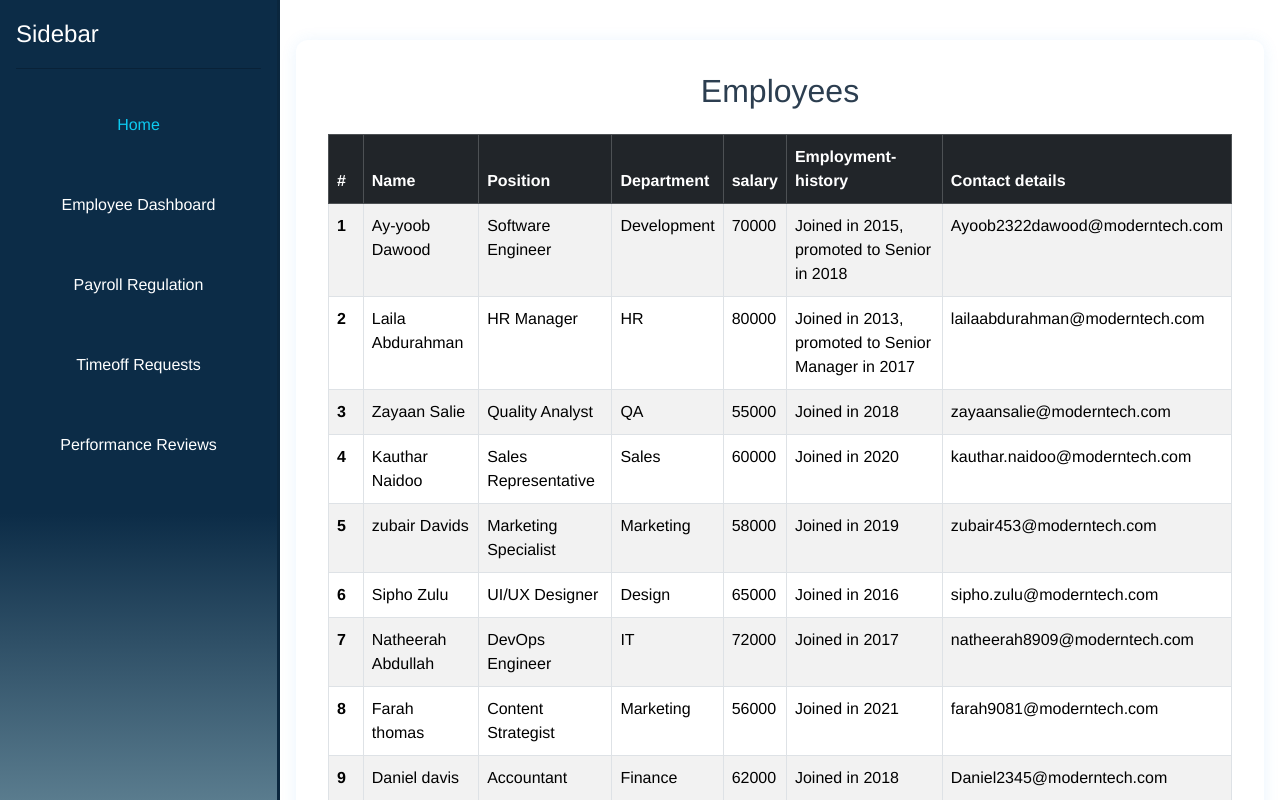
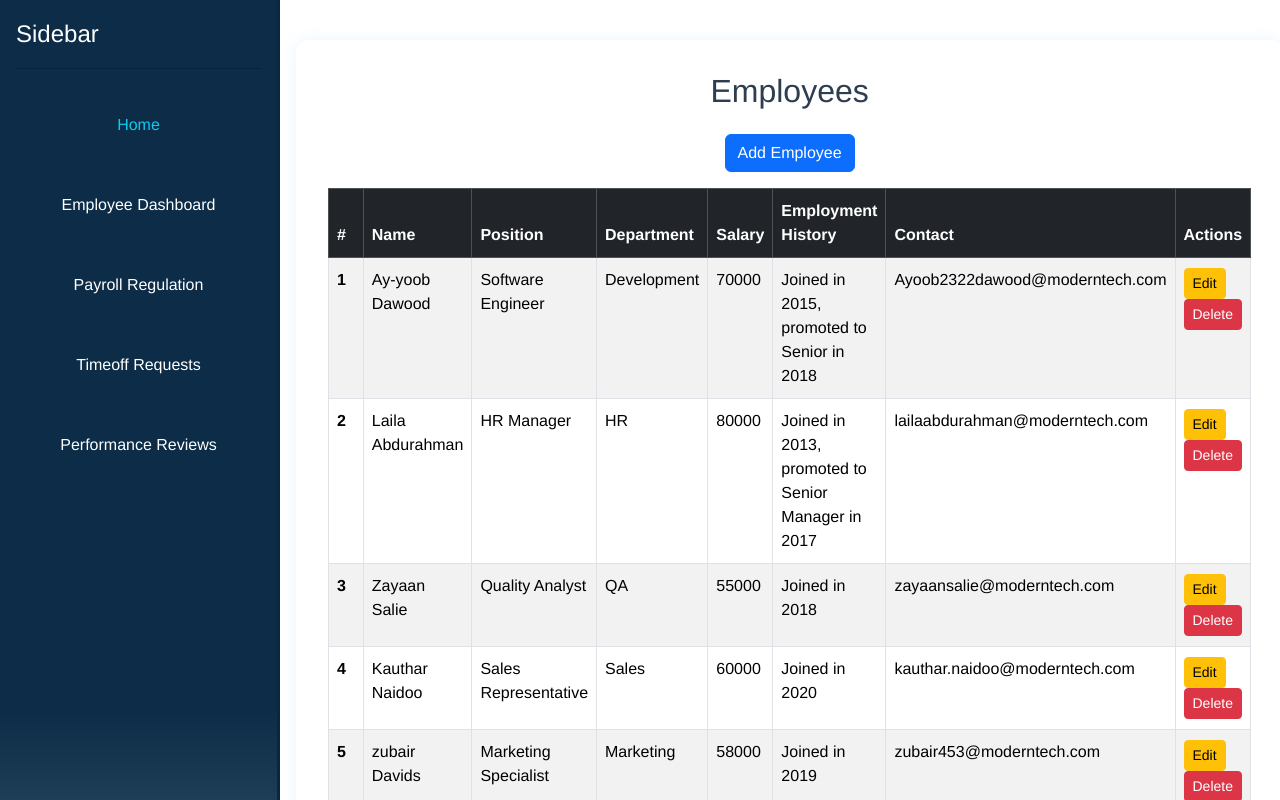
Before and after one commit to Ay-yoobD/Module_1_Proj, a Vue app: page /employees in a window 1280 px wide. Shown: the top 800 px of the page. Built offline with nearby package versions, Linux system fonts and the light colour scheme.

Commit message:
Updated EmployeeView, added more functionality

```diff
--- a/src/views/EmployeeView.vue
+++ b/src/views/EmployeeView.vue
@@ -1,30 +1,86 @@
 <template>
   <div class="container mt-4">
     <h2 class="mb-4">Employees</h2>
+
+    <!-- Add Button -->
+    <button class="btn btn-primary mb-3" @click="openAddModal">Add Employee</button>
+
+    <!-- Employees Table -->
     <table class="table table-striped table-bordered">
       <thead class="table-dark">
         <tr>
-          <th scope="col">#</th>
-          <th scope="col">Name</th>
-          <th scope="col">Position</th>
-          <th scope="col">Department</th>
-          <th scope="col">salary</th>
-          <th scope="col">Employment-history</th>
-          <th scope="col">Contact details</th>
+          <th>#</th>
+          <th>Name</th>
+          <th>Position</th>
+          <th>Department</th>
+          <th>Salary</th>
+          <th>Employment History</th>
+          <th>Contact</th>
+          <th>Actions</th>
         </tr>
       </thead>
       <tbody>
-        <tr v-for="emp in employees" :key="emp.id">
-          <th scope="row">{{ emp.id }}</th>
+        <tr v-for="(emp, index) in employees" :key="emp.id">
+          <th>{{ emp.id }}</th>
           <td>{{ emp.name }}</td>
           <td>{{ emp.position }}</td>
           <td>{{ emp.department }}</td>
           <td>{{ emp.salary }}</td>
           <td>{{ emp.employmentHistory }}</td>
           <td>{{ emp.contact }}</td>
+          <td>
+            <button class="btn btn-sm btn-warning me-2" @click="openEditModal(emp, index)">Edit</button>
+            <button class="btn btn-sm btn-danger" @click="deleteEmployee(index)">Delete</button>
+          </td>
         </tr>
       </tbody>
     </table>
+
+    <!-- Modal -->
+    <div class="modal fade" id="employeeModal" tabindex="-1" aria-labelledby="employeeModalLabel" aria-hidden="true" ref="modal">
+      <div class="modal-dialog modal-lg">
+        <div class="modal-content">
+          <div class="modal-header">
+            <h5 class="modal-title" id="employeeModalLabel">{{ isEdit ? 'Edit Employee' : 'Add Employee' }}</h5>
+            <button type="button" class="btn-close" data-bs-dismiss="modal"></button>
+          </div>
+          <div class="modal-body">
+            <form @submit.prevent="saveEmployee">
+              <div class="row g-3">
+                <div class="col-md-6">
+                  <label class="form-label">Name</label>
+                  <input v-model="form.name" type="text" class="form-control" required>
+                </div>
+                <div class="col-md-6">
+                  <label class="form-label">Position</label>
+                  <input v-model="form.position" type="text" class="form-control" required>
+                </div>
+                <div class="col-md-6">
+                  <label class="form-label">Department</label>
+                  <input v-model="form.department" type="text" class="form-control" required>
+                </div>
+                <div class="col-md-6">
+                  <label class="form-label">Salary</label>
+                  <input v-model="form.salary" type="number" class="form-control" required>
+                </div>
+                <div class="col-md-12">
+                  <label class="form-label">Employment History</label>
+                  <input v-model="form.employmentHistory" type="text" class="form-control">
+                </div>
+                <div class="col-md-12">
+                  <label class="form-label">Contact</label>
+                  <input v-model="form.contact" type="email" class="form-control" required>
+                </div>
+              </div>
+              <div class="mt-3">
+                <button type="submit" class="btn btn-success">{{ isEdit ? 'Update' : 'Add' }}</button>
+                <button type="button" class="btn btn-secondary" data-bs-dismiss="modal">Cancel</button>
+              </div>
+            </form>
+          </div>
+        </div>
+      </div>
+    </div>
   </div>
 </template>
 
@@ -51,6 +107,7 @@ export default {
           employmentHistory: "Joined in 2013, promoted to Senior Manager in 2017",
           contact: "lailaabdurahman@moderntech.com"
         },
+
         {
           id: 3,
           name: "Zayaan Salie",
@@ -124,7 +181,58 @@ export default {
           contact: "fatima.patel@moderntech.com"
         }
       ]
+        // ... Other employees
+      ,
+      form: {
+        name: '',
+        position: '',
+        department: '',
+        salary: '',
+        employmentHistory: '',
+        contact: ''
+      },
+      isEdit: false,
+      currentIndex: null
     };
+  },
+  methods: {
+    openAddModal() {
+      this.resetForm();
+      this.isEdit = false;
+      new bootstrap.Modal(this.$refs.modal).show();
+    },
+    openEditModal(emp, index) {
+      this.form = { ...emp };
+      this.currentIndex = index;
+      this.isEdit = true;
+      new bootstrap.Modal(this.$refs.modal).show();
+    },
+    saveEmployee() {
+      if (this.isEdit) {
+        this.employees.splice(this.currentIndex, 1, { ...this.form, id: this.employees[this.currentIndex].id });
+      } else {
+        const newId = this.employees.length ? Math.max(...this.employees.map(e => e.id)) + 1 : 1;
+        this.employees.push({ ...this.form, id: newId });
+      }
+      bootstrap.Modal.getInstance(this.$refs.modal).hide();
+      this.resetForm();
+    },
+    deleteEmployee(index) {
+      if (confirm("Are you sure you want to delete this employee?")) {
+        this.employees.splice(index, 1);
+      }
+    },
+    resetForm() {
+      this.form = {
+        name: '',
+        position: '',
+        department: '',
+        salary: '',
+        employmentHistory: '',
+        contact: ''
+      };
+      this.currentIndex = null;
+    }
   }
 };
 </script>
@@ -135,10 +243,6 @@ export default {
   border-radius: 12px;
   box-shadow: 0 1px 16px rgba(46, 143, 240, 0.1);
   padding: 32px;
-}
-
-table {
-  border-collapse: collapse;
 }
 
 th, td {
```
